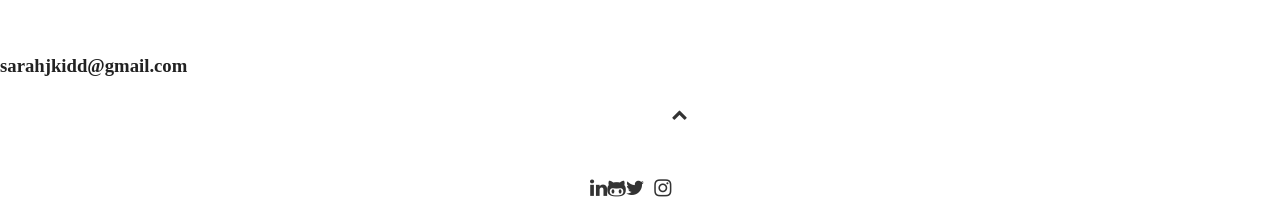
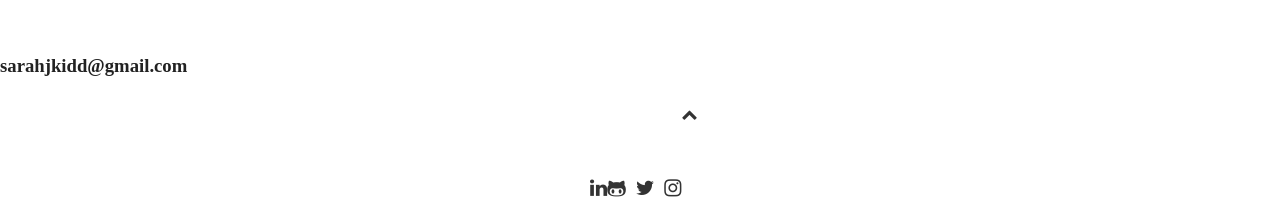
Before and after one commit to skiddhubbard/skiddhubbard.github.io, a Jekyll site: the page built from _posts/2016-10-03-personal-site-design-tablet.md, in a window 1280 px wide. Shown: the part 1427-1626 px from the top of the page. Built offline with Jekyll 4.4.1, drawn with Linux system fonts in a browser that asks for light colours.

Commit message:
update class name github

```diff
--- a/_sass/site/_base.scss
+++ b/_sass/site/_base.scss
@@ -282,7 +282,7 @@
    margin: 0px auto 25px;
  }
 
- .fa-github {
+ .fa-github-alt {
    margin: 0px 10px 0px 0px;
  }
 
```
